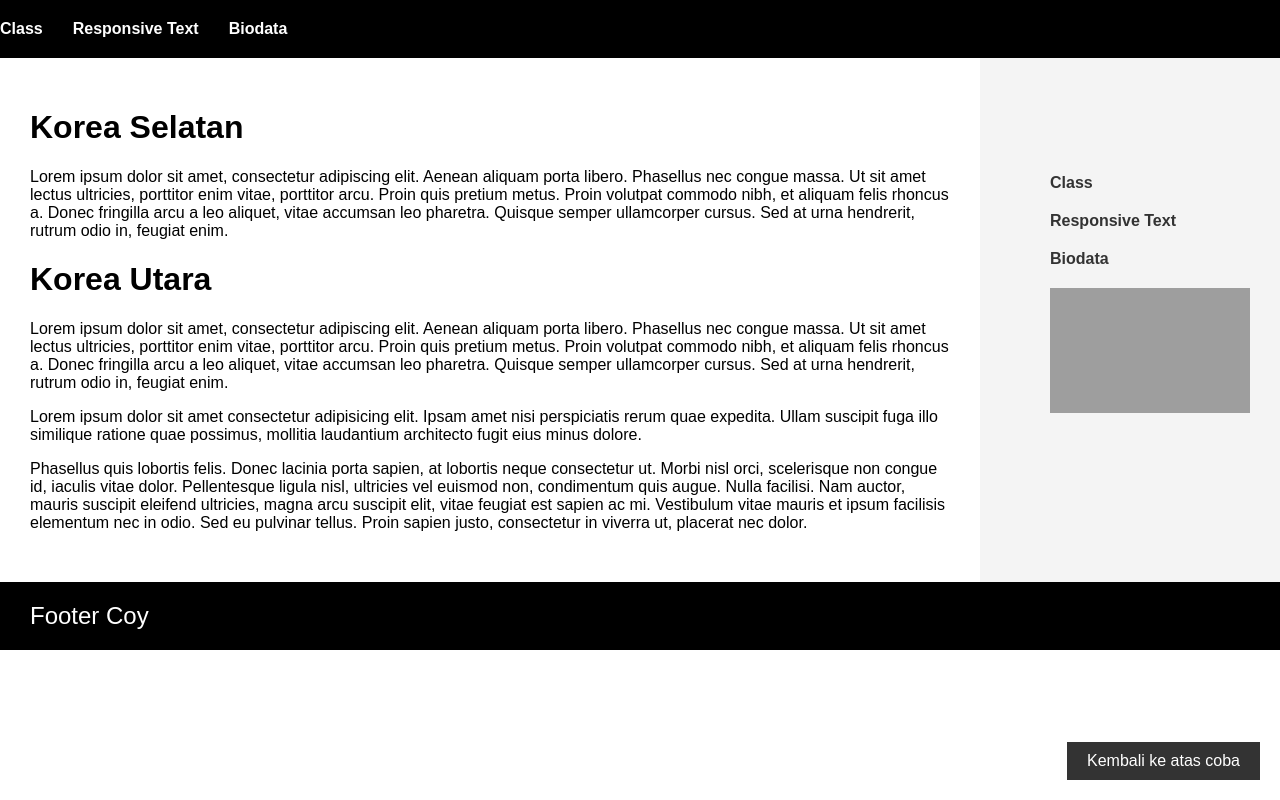
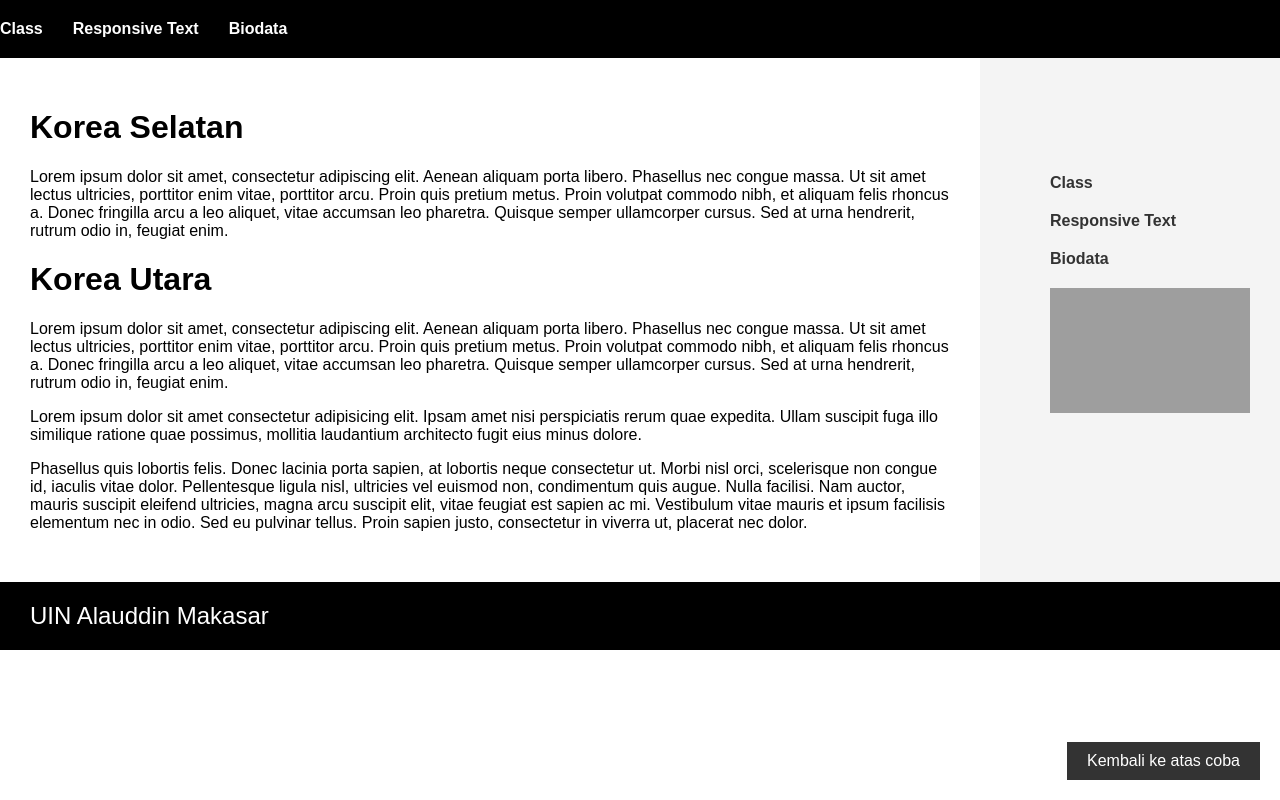
Before and after one commit to YunitaAmalia/lap4_kakas, a plain HTML site: page index.html in a window 1280 px wide. Drawn offline with Linux system fonts and the light colour scheme; grey boxes are pictures that could not be loaded.

Commit message:
commit tujuh

```diff
--- a/index.html
+++ b/index.html
@@ -58,7 +58,7 @@
         <div id="navbar">
             <div class="container">
                 <div class="logo">
-                    Footer Coy
+                    UIN Alauddin Makasar
                 </div>
             </div>
         </div>
```
